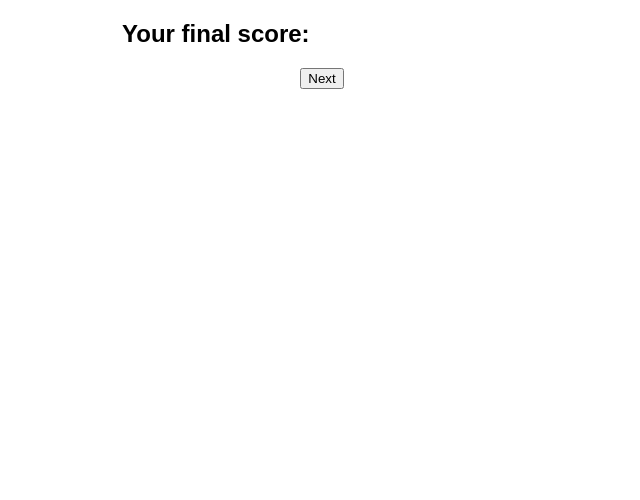
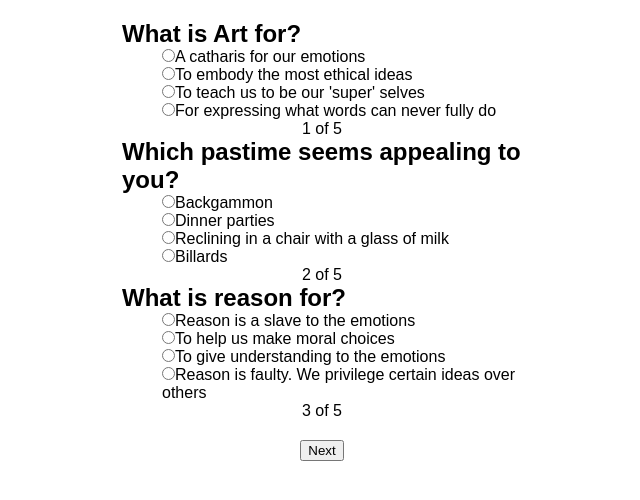
Before and after one commit to martinezk/solitary-bird, a website: page public/index.html in a window 1280 px wide. Both pictures are taken after a click on the button "Begin". Shown: the whole page, without its empty margins (318-958 px from the left). Drawn offline with nearby package versions, Linux system fonts and the light colour scheme.

Commit message:
added sample questions and begin function

```diff
--- a/public/index.html
+++ b/public/index.html
@@ -5,6 +5,7 @@
 	<link rel="stylesheet" type="text/css" href="style.css">
 </head>
 <body>
+	<div class="questions"></div>
 	<div class="finalscore hidden">
 		<h2> Your final score: <span class="score"></span></h2>
 	</div>
--- a/public/index.js
+++ b/public/index.js
@@ -70,19 +70,31 @@
 		$(this).toggleClass('hidden');
 	});
 })
-function testJson(){
+function displayQuestion(){
 	let json = [{
 		question: "What is Art for?",
 		answer: 1,
-		options: ["To embody the most ethical ideas", "To teach us to be our 'super' selves", "To teach us to be our 'super' selves", "For expressing what words can never fully do"],
-	}];
+		options: ["A catharis for our emotions", "To embody the most ethical ideas", "To teach us to be our 'super' selves", "For expressing what words can never fully do"],
+		},
+		{
+		question: "Which pastime seems appealing to you?",
+		answer: 1,
+		options: ["Backgammon", "Dinner parties", "Reclining in a chair with a glass of milk", "Billards"],
+		},
+		{
+		question: "What is reason for?",
+		answer: 1,
+		options: ["Reason is a slave to the emotions", "To help us make moral choices", "To give understanding to the emotions", "Reason is faulty. We privilege certain ideas over others"],
+		}
+	];
 	for(var i = 0; i < json.length; i++) {
 		var question = json[i];
 		var html = createQuestion(question, i);
-		$('body').append(html);
+		$('.questions').append(html);
 
 	}
 }
+
 function createQuestion(questionJson, index){
 	return `
 		<div class="">
@@ -93,8 +105,13 @@
 				<li><input type="radio" name="ans-${index}" value="3"><label>${questionJson.options[2]}</label></li>
 				<li><input type="radio" name="ans-${index}" value="4"><label>${questionJson.options[3]}</label></li>
 			</ul>
-			<p> ${index} of 5</p>
+			<p> ${index+=1} of 5</p>
 		</div>
 	`;
 }
-//fix quiz
+
+$(document).ready(function() {
+	$('#begin').click(function(){
+		displayQuestion();
+	});
+})
```
